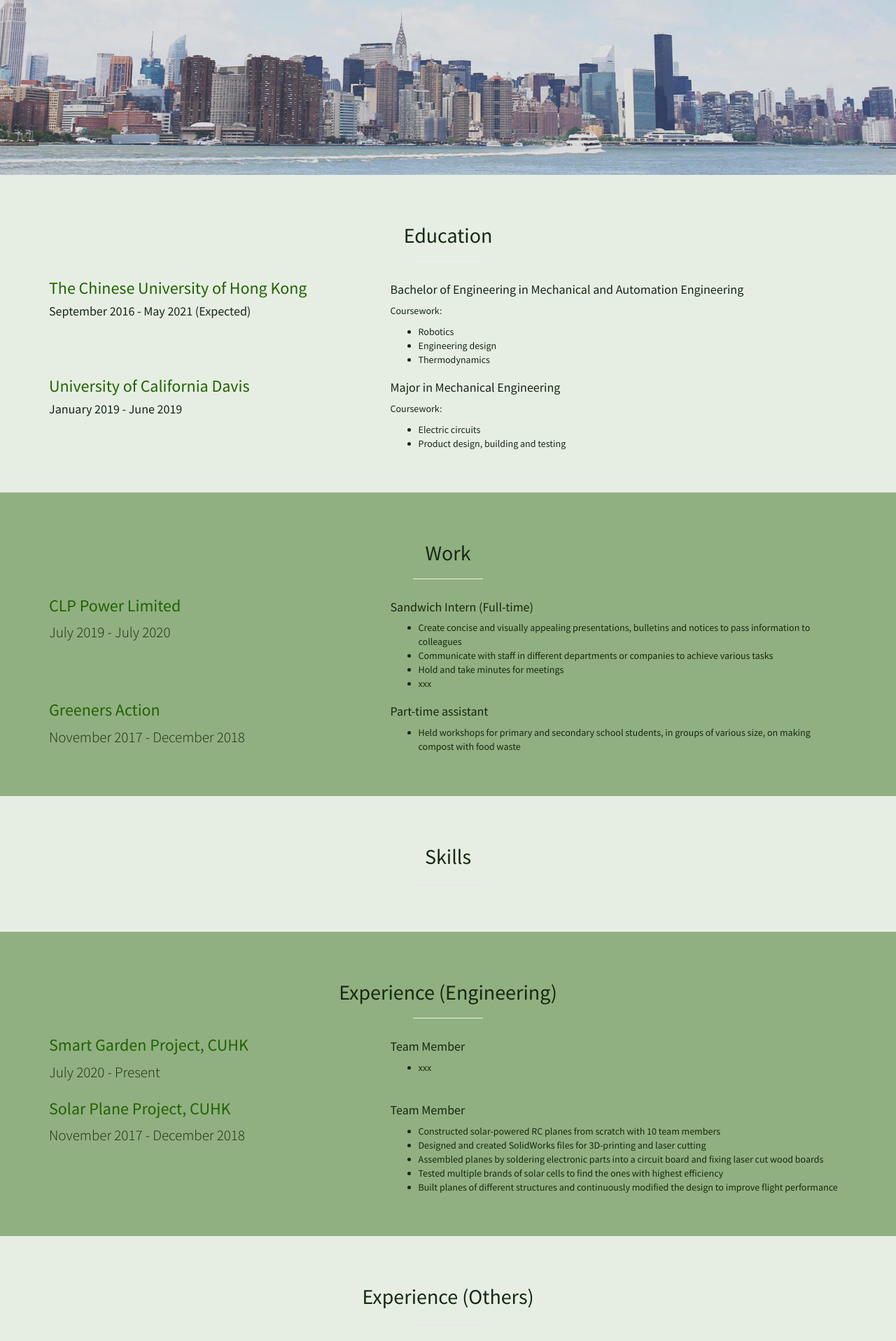
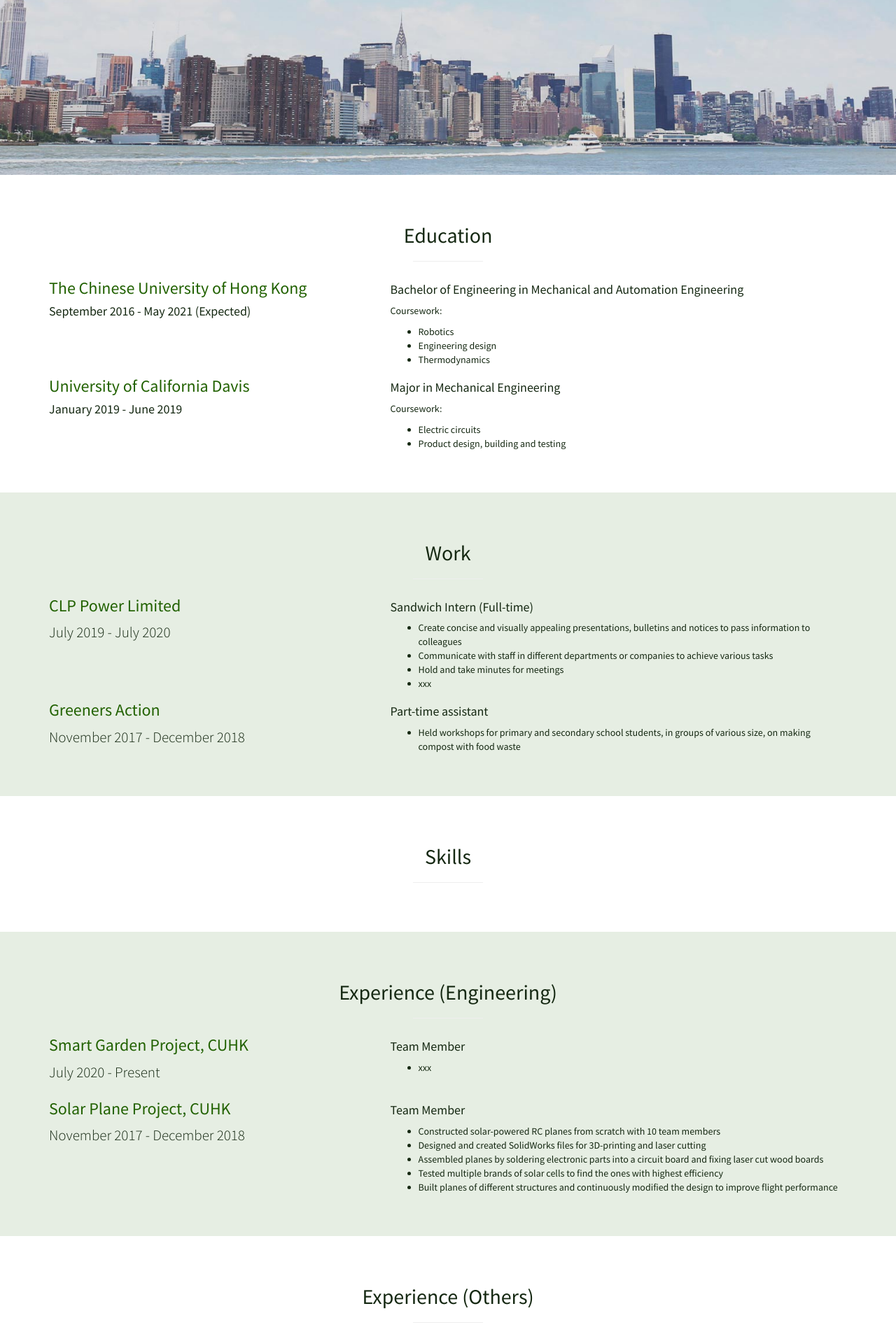
Before and after one commit to leelacceber/stylish-portfolio-jekyll-master, a Jekyll site: the page built from index.html, in a window 1280 px wide. Shown: the part 650-2567 px from the top of the page at 70% size. Built offline with Jekyll 4.4.1, drawn with Linux system fonts in a browser that asks for light colours.

Commit message:
Update stylish-portfolio.css

```diff
--- a/css/stylish-portfolio.css
+++ b/css/stylish-portfolio.css
@@ -15,7 +15,6 @@ body {
 body {
     font-family: "Source Sans Pro","Helvetica Neue",Helvetica,Arial,sans-serif;
     color: #152812;
-    background-color: #e6eee3;
 }
 
 .text-vertical-center {
@@ -40,7 +39,7 @@ body {
 
 .bg-primary {
     color: #152812;
-    background-color: #90b081;
+    background-color: #e6eee3;
 }
 
 
```
